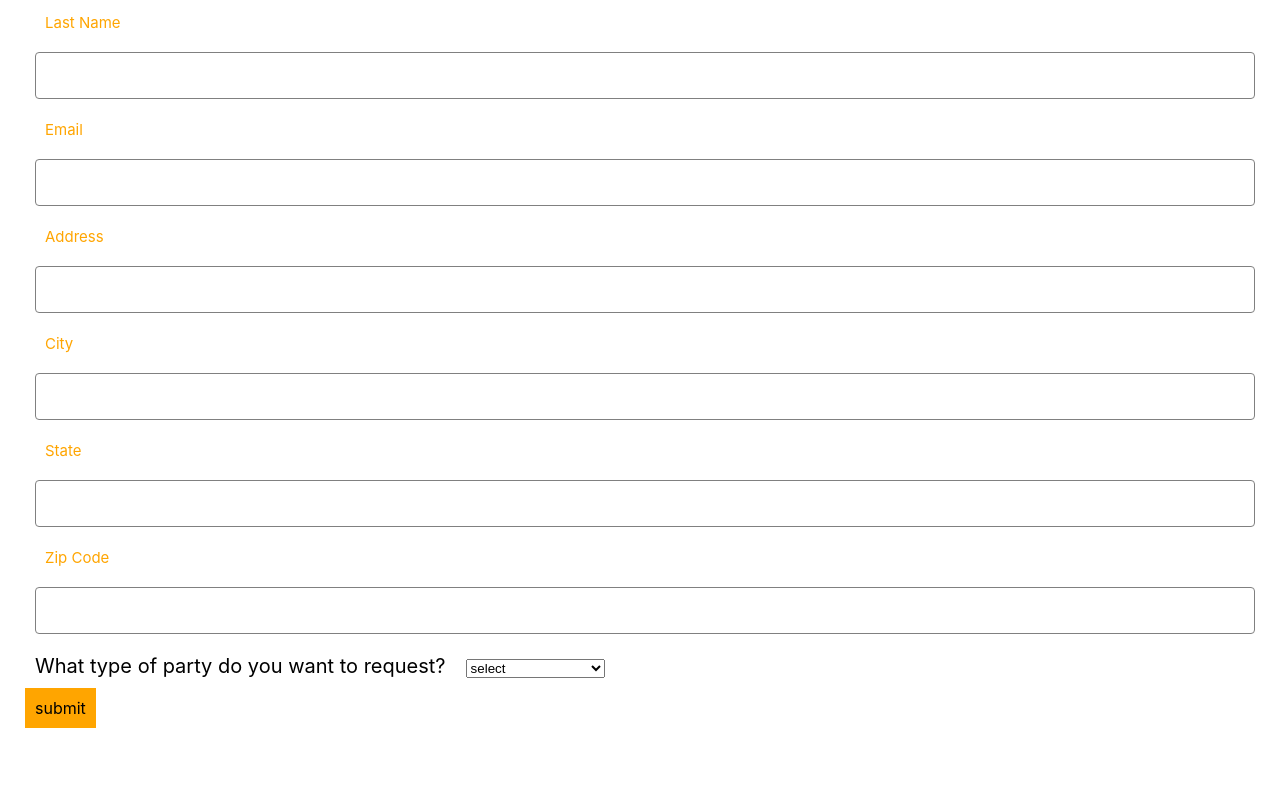
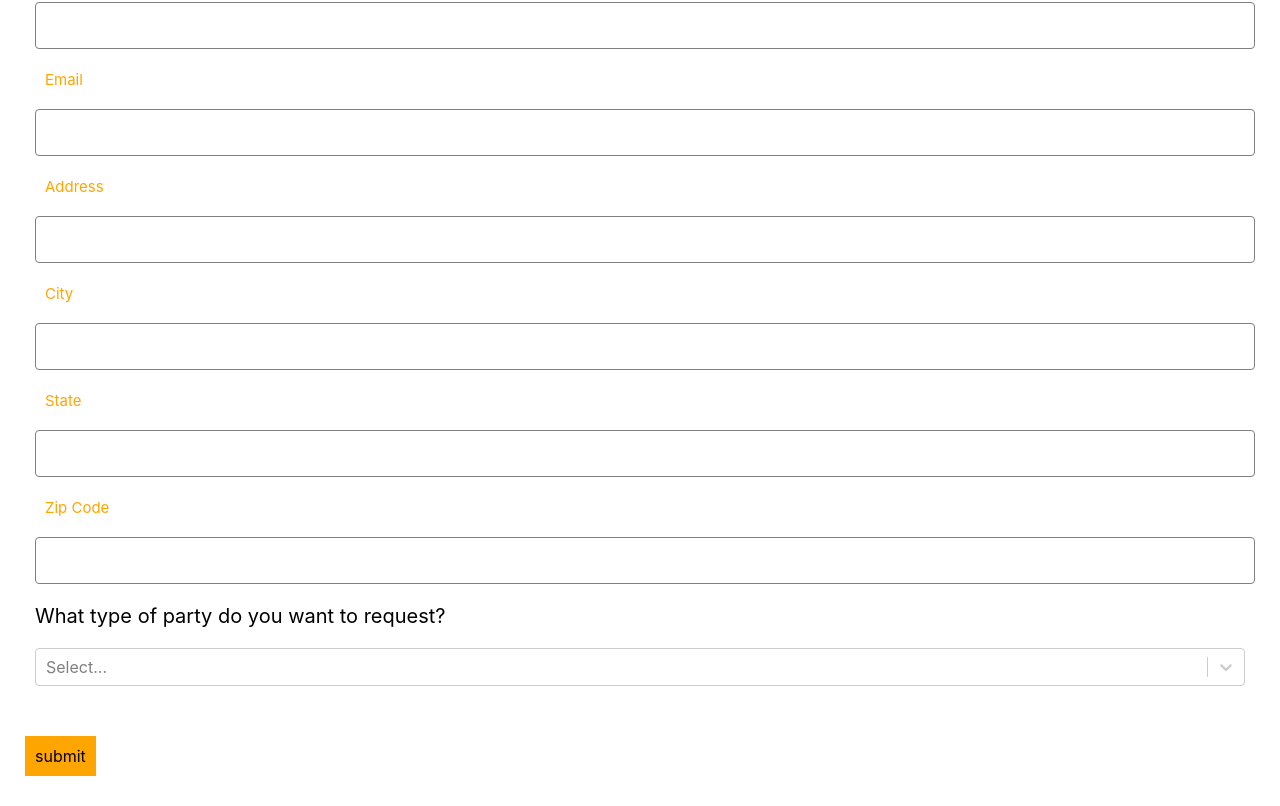
Before and after one commit to RylanLoukusa/Event-Planner, a React (Create React App) app: page /InformationSpecial in a window 1280 px wide. Shown: the part 333-1139 px from the top of the page. Before the commit the page ends 1091 px from the top, so only its background shows below. Built offline with nearby package versions, Linux system fonts and the light colour scheme.

Commit message:
Required fields added in informationSpecial

```diff
--- a/src/Pages/AdminVerify.js
+++ b/src/Pages/AdminVerify.js
@@ -11,7 +11,7 @@ const AdminVerify = () => {
     <div className="setup">
       <img src={logo} alt="Logo" style={{ width: '400px', height: '225px' }} />
 
-      <form className="selection-view">
+      <form className="selection-view" onSubmit={() => navigate('/AdminView')}>
         <h1 className="header">In order to continue please enter your credentials</h1>
 
         <label className="input-prompt">First Name</label>
@@ -23,7 +23,7 @@ const AdminVerify = () => {
         <label className="input-prompt">Passcode</label>
         <input required className="input" placeholder="Passcode" type="password"  />
 
-        <input type="submit" value="Submit" />
+        <button className="Buttons" type="submit" value="Submit" >Submit</button>
       </form>
     </div>
   );
--- a/src/Pages/InformationSpecial.js
+++ b/src/Pages/InformationSpecial.js
@@ -1,52 +1,42 @@
 
-import { React, useState } from "react";
+import { React } from "react";
+import Select from 'react-select'
+import{useNavigate} from 'react-router-dom';
 import "../Styles/Information.css"
 
 const InformationSpecial = () => {
-    const [first_name, setfirst_Name] = useState('');
-    const [last_name, setlast_Name] = useState('');
-    const [email, setEmail] = useState('');
-    const [address, setAddress] = useState('');
-    const [city, setCity] = useState('');
-    const [state, setState] = useState('');
-    const [zipCode, setZIPCode] = useState('');
-    const handleSubmit = (e) => {
+    let navigate = useNavigate();
 
-        e.preventDefault();
-
-        console.log(`Form submitted, ${first_name}, ${last_name}, ${email}, ${address}, ${city}, ${state}, ${zipCode}`);
-
-    }
+    const partyOptions = [
+        { value: 'Third Floor Event', label: 'Third Floor' },
+        { value: 'Field Trip', label: 'Field Trip' },
+        { value: 'Rent an Auditorium', label: 'Auditorium' }
+      ]
 
         return (
             <div className="SelectionView">
-                    <h1 className="title-text">Request a Special Event</h1><br />
+                    <h1 className="TitleText">Request a Special Event</h1><br />
 
-            <form onSubmit = {handleSubmit}>
+            <form onSubmit = {() => navigate('/')}>
             <label className="InputPrompt">First Name</label>
-                    <input className="Input" onChange = {(e) => setfirst_Name(e.target.value)} value = {first_name}></input>
+            <input className="Input"/>
                     <label className="InputPrompt">Last Name</label>
-                    <input className="Input" onChange = {(e) => setlast_Name(e.target.value)} value = {last_name}></input>
+                    <input required className="Input"/>
                     <label className="InputPrompt">Email</label>
-                    <input className="Input" onChange = {(e) => setEmail(e.target.value)} value = {email}></input>
+                    <input required className="Input"/>
                     <label className="InputPrompt">Address</label>
-                    <input className="Input" onChange = {(e) => setAddress(e.target.value)} value = {address}></input>
+                    <input required className="Input"/>
                     <label className="InputPrompt">City</label>
-                    <input className="Input" onChange = {(e) => setCity(e.target.value)} value = {city}></input>
+                    <input required className="Input"/>
                     <label className="InputPrompt">State</label>
-                    <input className="Input" onChange = {(e) => setState(e.target.value)} value = {state}></input>
+                    <input required className="Input"/>
                     <label className="InputPrompt">Zip Code</label>
-                    <input className="Input" onChange = {(e) => setZIPCode(e.target.value)} value = {zipCode}></input>
+                    <input required className="Input"/>
 
                     <label className="Header">What type of party do you want to request?</label>
-                    <select required = "required">
-                        <option id="inputSpecial">select</option>
-                        <option id="inputSpecial">Field Trip</option>
-                        <option id="inputSpecial">Third Floor Event</option>
-                        <option id="inputSpecial">Book an Auditorium</option>
-                    </select>
+                    <Select options={partyOptions} required className="select"/>
                         <br/>
-                    <button type='submit' className="buttons">submit</button>
+                    <button type='submit' className="buttons" value="Submit">submit</button>
             </form>
 
                 </div>
--- a/src/Styles/AdminVerify.css
+++ b/src/Styles/AdminVerify.css
@@ -9,6 +9,7 @@
   .Buttons {
     background-color: orange;
     margin: 10px;
+    margin-left: 210px;
     padding: 10px;
     border: none;
     cursor: pointer;
--- a/src/Styles/Information.css
+++ b/src/Styles/Information.css
@@ -16,7 +16,6 @@
 
 .selectionView {
     padding: 5;
-    padding-bottom: 10;
     margin: 10;
     align-items: 'center';
 }
@@ -45,6 +44,11 @@
     font-size: 20;
 }
 
+.select{
+    margin:20px;
+    width:40;
+}
+
 .InputPrompt {
     color: 'orange';
     font-size: 15;
```
